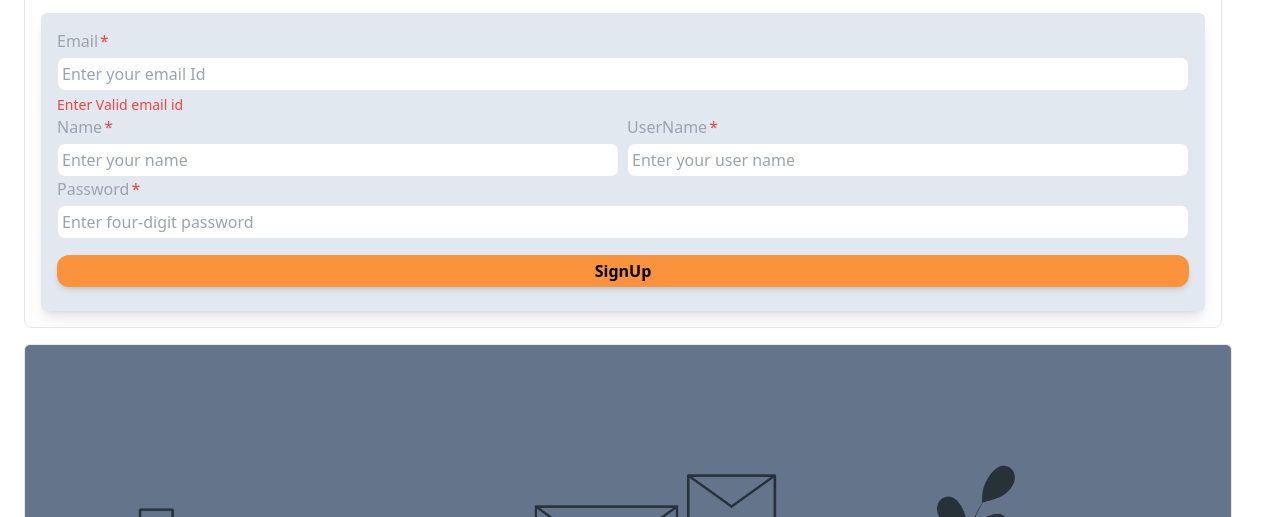
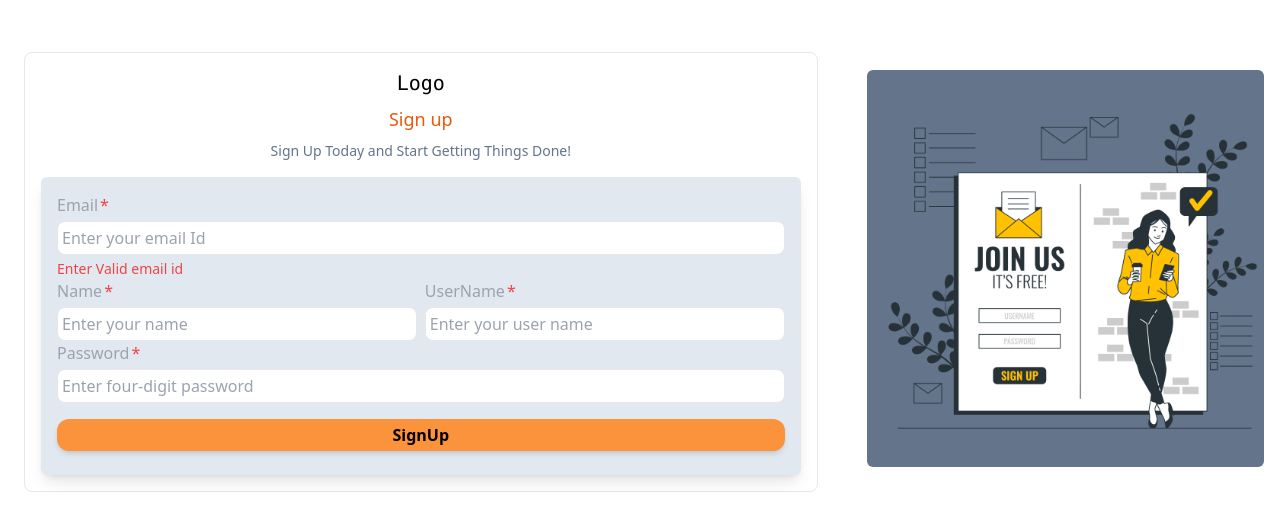
Before and after one commit to devHksingh/simple_todo_frontend, a React (Vite) app: page /signUp in a window 1280 px wide. Shown: the part 198-715 px from the top of the page. Built offline with nearby package versions, Linux system fonts and the light colour scheme; no server answers.

Commit message:
fix grid issue

```diff
--- a/src/pages/SignUp.jsx
+++ b/src/pages/SignUp.jsx
@@ -200,7 +200,7 @@ function SignUp() {
       // </div>
     // </div>
     <div className='container mx-auto '>
-        <div className="grid items-center justify-center min-h-screen grid-cols-1 gap-2 p-2 md:grid-cols-2 md:gap-4 md:p-4">
+        <div className="grid items-center justify-center min-h-screen grid-cols-1 gap-2 p-2 mt-4 md:grid-cols-6 md:gap-4 md:p-4 md:mt-0">
             <div className="col-span-4 max-w-[96%] flex flex-col border ml-2 p-4 rounded-lg">
               <div>
                 <h2 className="font-mono text-xl text-center">Logo</h2>
@@ -284,7 +284,7 @@ function SignUp() {
                 <p className='font-medium text-red-500 text-md'>{loginErr?`${loginErr}`:``}</p>
               </form>
             </div>
-            <div className="max-w-full col-span-2 mb-2 ml-2 border rounded-md md:visible bg-slate-500">
+            <div className="max-w-full col-span-2 mb-2 ml-2 rounded-md md:visible bg-slate-500">
               <img src={signUpImg} alt="signUpImg"  className='p-2 mx-auto ml-2'/>
             </div>
           </div>
```
